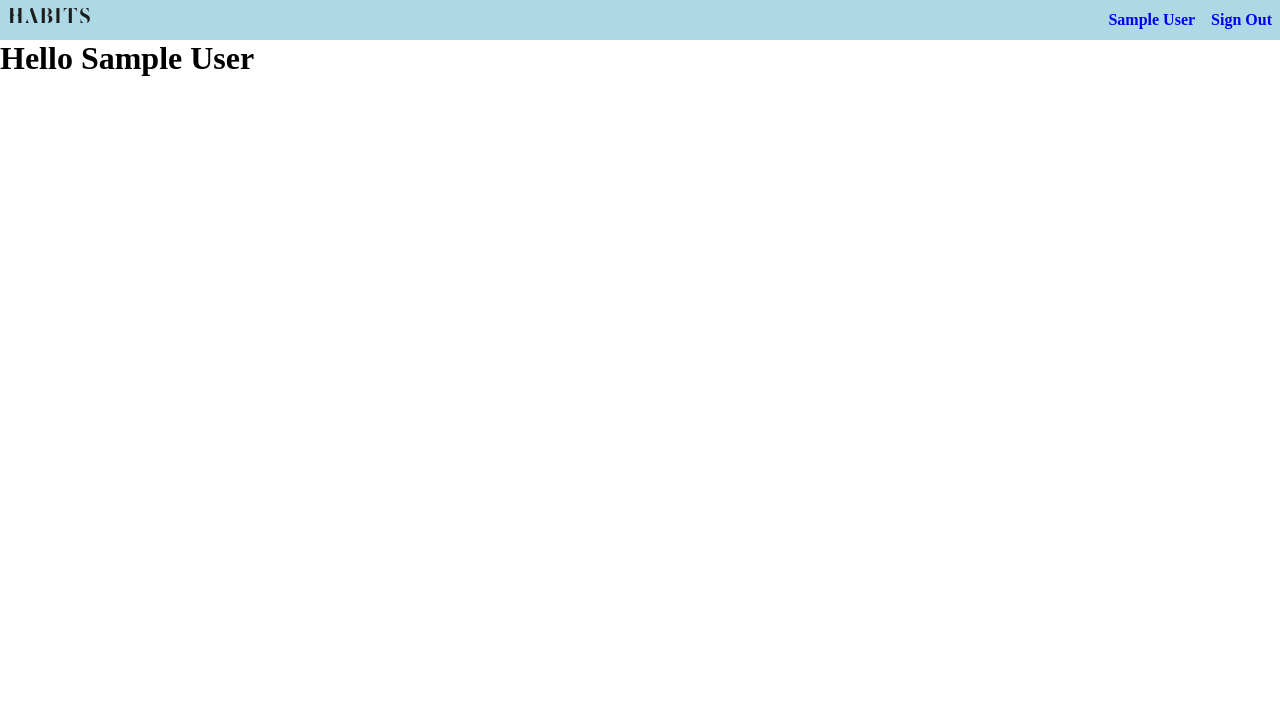
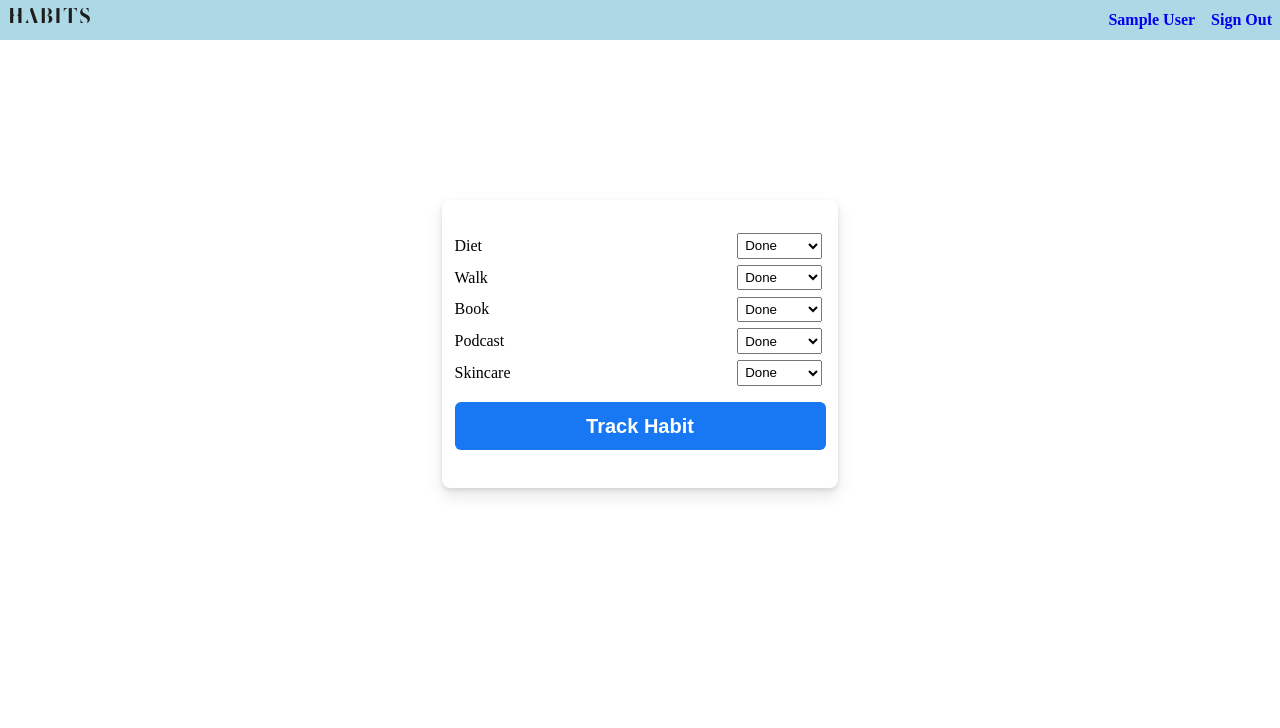
Before and after one commit to krishnamahto021/habit_tracker, a Node server app: page /users/profile in a window 1280 px wide. Shown: the top 728 px of the page. Run offline with Node 20, Linux system fonts and the light colour scheme; the visitor is signed in with stand-in values (Sample User, id 1); some libraries are stand-ins or nearby versions.

Commit message:
add form for tracking habits and style it

```diff
--- /dev/null
+++ b/assets/css/habit_form.css
@@ -0,0 +1,54 @@
+#center-all{
+    display: flex;
+    align-items: center;
+    justify-content: center;
+    margin: 120px;
+}
+
+#view-form{
+    display: flex;
+    justify-content: space-around;
+    background-color: #fff;
+    border: none;
+    border-radius: 8px;
+    box-shadow: 0 2px 4px rgba(0, 0, 0, .1), 0 8px 16px rgba(0, 0, 0, .1);
+    box-sizing: border-box;
+    margin: 40px 0 0;
+    padding: 20px 0 28px;
+    width: 396px;
+}
+
+#track-habit-form{
+    display: flex;
+    flex-direction: column;
+    background-color: white;
+    justify-content: flex-end;
+    margin: 8px;
+    padding: 2px;
+}
+
+
+.select-form{
+    display: flex;
+    justify-content: space-between;
+    align-items: center;
+}
+
+.select-form select{
+    margin: 0.2rem;
+    padding: 0.2rem;
+}
+
+#submit-btn{
+    background-color: #1877f2;
+    border: none;
+    border-radius: 6px;
+    font-size: 20px;
+    line-height: 48px;
+    padding: 0 16px;
+    width: 371px;
+    display: block;
+    margin-top: 0.8rem;
+    color: white;
+    font-weight: bolder;
+}
--- a/controllers/users_controller.js
+++ b/controllers/users_controller.js
@@ -124,6 +124,58 @@ module.exports.updatePassword = async function (req, res) {
     }
 }
 
+// to collect data from the user profile page of the user
+module.exports.trackHabit =  function(req,res){
+    const user= res.locals.user;
+    user.diet = req.body.diet;
+    user.book = req.body.book;
+    user.podcast = req.body.podcast;
+    user.walk = req.body.walk;
+    user.skincare  = req.body.skincare;
+    user.save();
+    req.flash('success','Habit for today Tracked Successfully!');
+    return res.redirect('/users/streak');
+}
+
+// to show the streak
+module.exports.overallStreak = function(req,res){
+    const user = res.locals.user;
+    if(user.diet === 'done' && user.walk === 'done' && user.podcast === 'done' && user.skincare === 'done' && user.book === 'done'){
+
+    }else{
+
+    }
+    return res.redirect('/users/track-habit');
+}
+
+
+
+
+
+
+
+
+
+
+
+
+
+
+
+
+
+
+
+
+
+
+
+
+
+
+
+
+
 // to sign out the user
 module.exports.destroySession = function (req, res) {
     req.logout(function (err) {
--- a/routes/users.js
+++ b/routes/users.js
@@ -25,6 +25,10 @@ router.get('/reset-password/:token',usersController.resetPassword);
 // to collect data from above form
 router.post('/reset-password',usersController.updatePassword);
 
+
+// to collect data from the user profile
+router.post('/track-habit',usersController.trackHabit);
+
 // to signout the user
 router.get('/sign-out',usersController.destroySession);
 
--- a/views/user_profile.ejs
+++ b/views/user_profile.ejs
@@ -1 +1,65 @@
-<h1>Hello <%=user.name%> </h1>
+<link rel="stylesheet" href="/css/habit_form.css">
+
+<body>
+    <div id="center-all">
+    <div id="view-form">
+    <form action="/users/track-habit" method="post" id="track-habit-form">
+
+        <div class="select-form">
+        <label for="diet">Diet</label>
+        <select name="diet" id="diet" >
+            <option value="done">Done</option>
+            <option value="not done">Not Done</option>
+            <option value="none">None</option>
+        </select>
+        </div>
+
+
+        <div class="select-form">
+        <label for="walk">Walk</label>
+        <select name="walk" id="walk" >
+            <option value="done">Done</option>
+            <option value="not done">Not Done</option>
+            <option value="none">None</option>
+        </select>
+        </div>
+
+
+        <div class="select-form">
+        <label for="book">Book</label>
+        <select name="book" id="book" >
+            <option value="done">Done</option>
+            <option value="not done">Not Done</option>
+            <option value="none">None</option>
+        </select>
+        </div>
+
+
+        <div class="select-form">
+        <label for="podcast">Podcast</label>
+        <select name="podcast" id="podcast" >
+            <option value="done">Done</option>
+            <option value="not done">Not Done</option>
+            <option value="none">None</option>
+        </select>
+        </div>
+
+
+        <div class="select-form">
+        <label for="skincare">Skincare</label>
+        <select name="skincare" id="skincare" >
+            <option value="done">Done</option>
+            <option value="not done">Not Done</option>
+            <option value="none">None</option>
+        </select>
+        </div>
+
+        <button type="submit" id="submit-btn">Track Habit</button>
+
+
+    </form>
+    </div>
+    </div>
+
+
+</body>
```
Also changed, not shown: models/users.js (+25 -0 lines).
